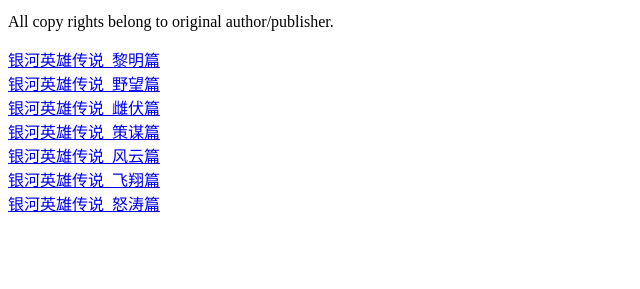
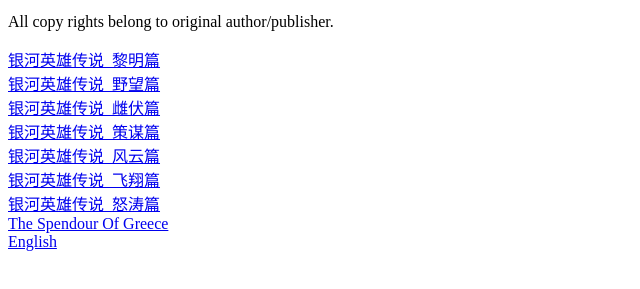
Before and after one commit to gabrielzhang800/a001, a plain HTML site: page index.html in a window 1280 px wide. Shown: the part 101-390 px from the top of the page, without its empty margins (0-640 px from the left). Drawn offline with Linux system fonts and the light colour scheme.

Commit message:
Add files via upload

```diff
--- a/index.html
+++ b/index.html
@@ -14,5 +14,8 @@
 <a href="20240603_银河英雄传说_风云篇.html">银河英雄传说_风云篇</a><br>
 <a href="20240603_银河英雄传说_飞翔篇.html">银河英雄传说_飞翔篇</a><br>
 <a href="20240603_银河英雄传说_怒涛篇.html">银河英雄传说_怒涛篇</a><br>
+<a href="20240525_The Spendour Of Greece.html">The Spendour Of Greece</a><br>
+<a href="20240824_English.html">English</a><br>
+
 </body>
 </html>
```
